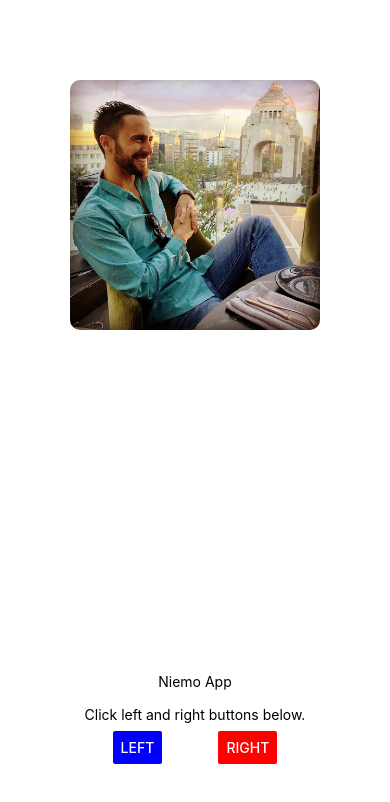
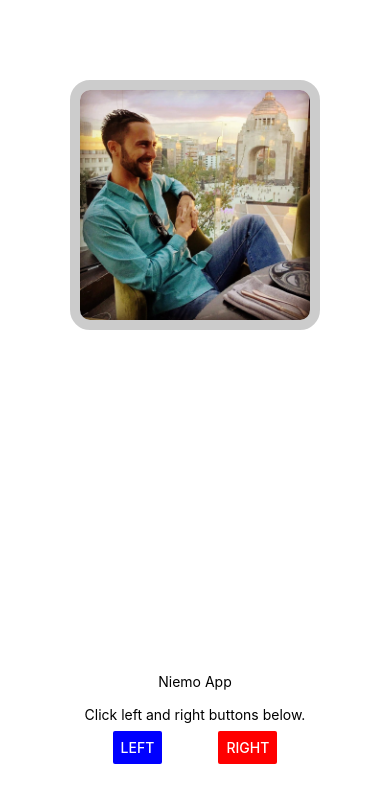
Before and after one commit to niembro64/react-native-tester, a React Native app: screen / in a window 390 px wide. Shown: the top 802 px of the page. Built offline with nearby package versions, Linux system fonts and the light colour scheme.

Commit message:
push test

```diff
--- a/App.js
+++ b/App.js
@@ -1,4 +1,3 @@
-
 import React from "react";
 import {
   StyleSheet,
@@ -27,7 +26,7 @@ const App = () => (
     {/* <TouchableHighlight onPress={() => Alert.alert("Image Tapped")}>
       <Image style={styles.image} source={require("./assets/mexico.jpg")} />
     </TouchableHighlight> */}
-    <Separator />
+    <Separator styel={styles.separator} />
     <View>
       <Text style={styles.title}>Niemo App</Text>
       <Text style={styles.title}>Click left and right buttons below.</Text>
@@ -46,8 +45,7 @@ const App = () => (
     </View>
   </SafeAreaView>
 );
-// lUcYzCjdNAHl34wWvkVD5NFc
-// Il1
+
 
 const styles = StyleSheet.create({
   container: {
@@ -56,7 +54,7 @@ const styles = StyleSheet.create({
     display: "flex",
     justifyContent: "space-around",
     alignItems: "center",
-    height: "100%",
+    // height: "100%",
     textAlign: "center",
   },
   title: {
@@ -77,10 +75,14 @@ const styles = StyleSheet.create({
   },
   image: {
     resizeMode: "contain",
+    // width: "50%",
+    // height: "50%",
     width: 250,
     height: 250,
-    borderRadius: 10,
+    borderRadius: 20,
     shadowColor: "black",
+    borderWidth: 10,
+    borderColor: "#00000033",
   },
 });
 
```
